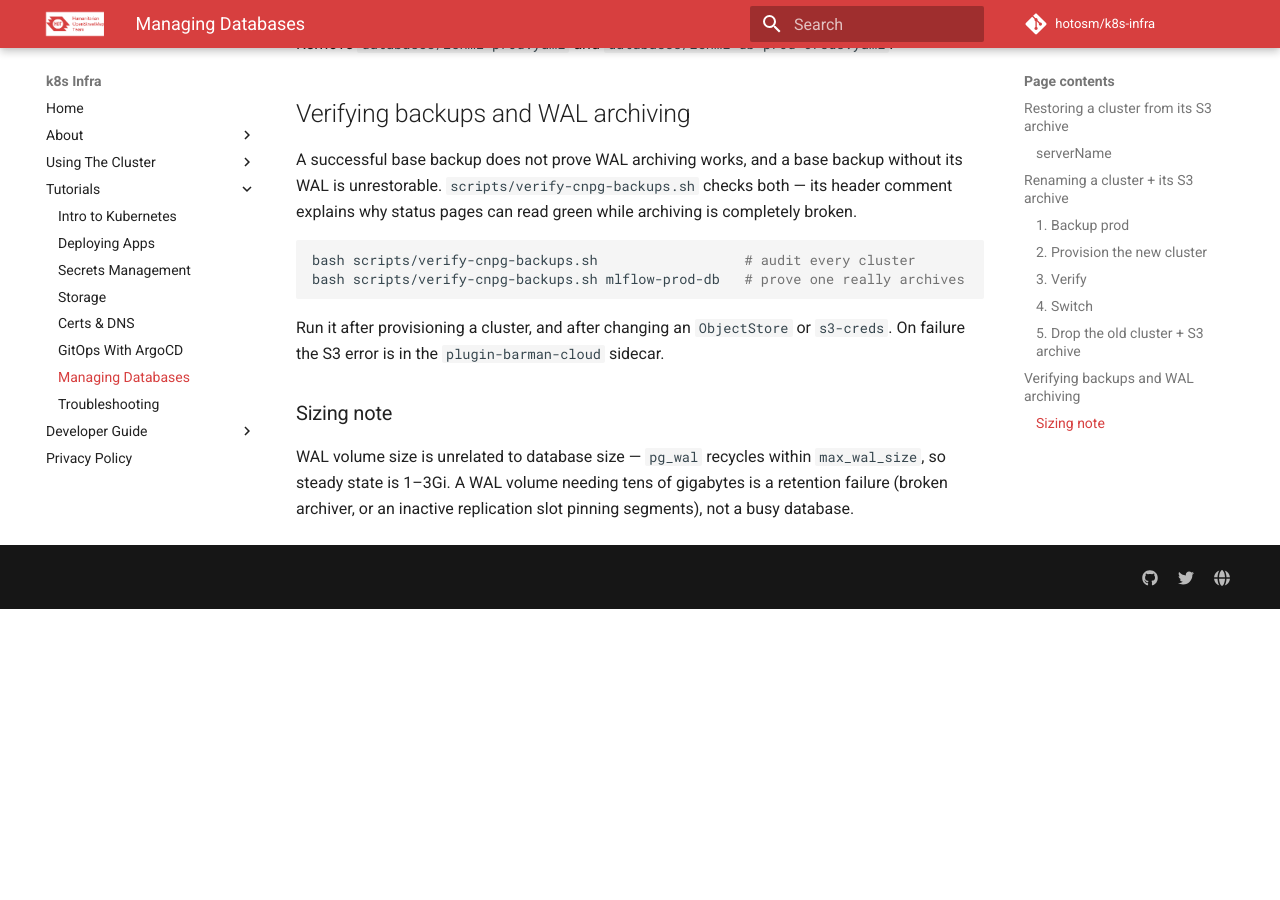
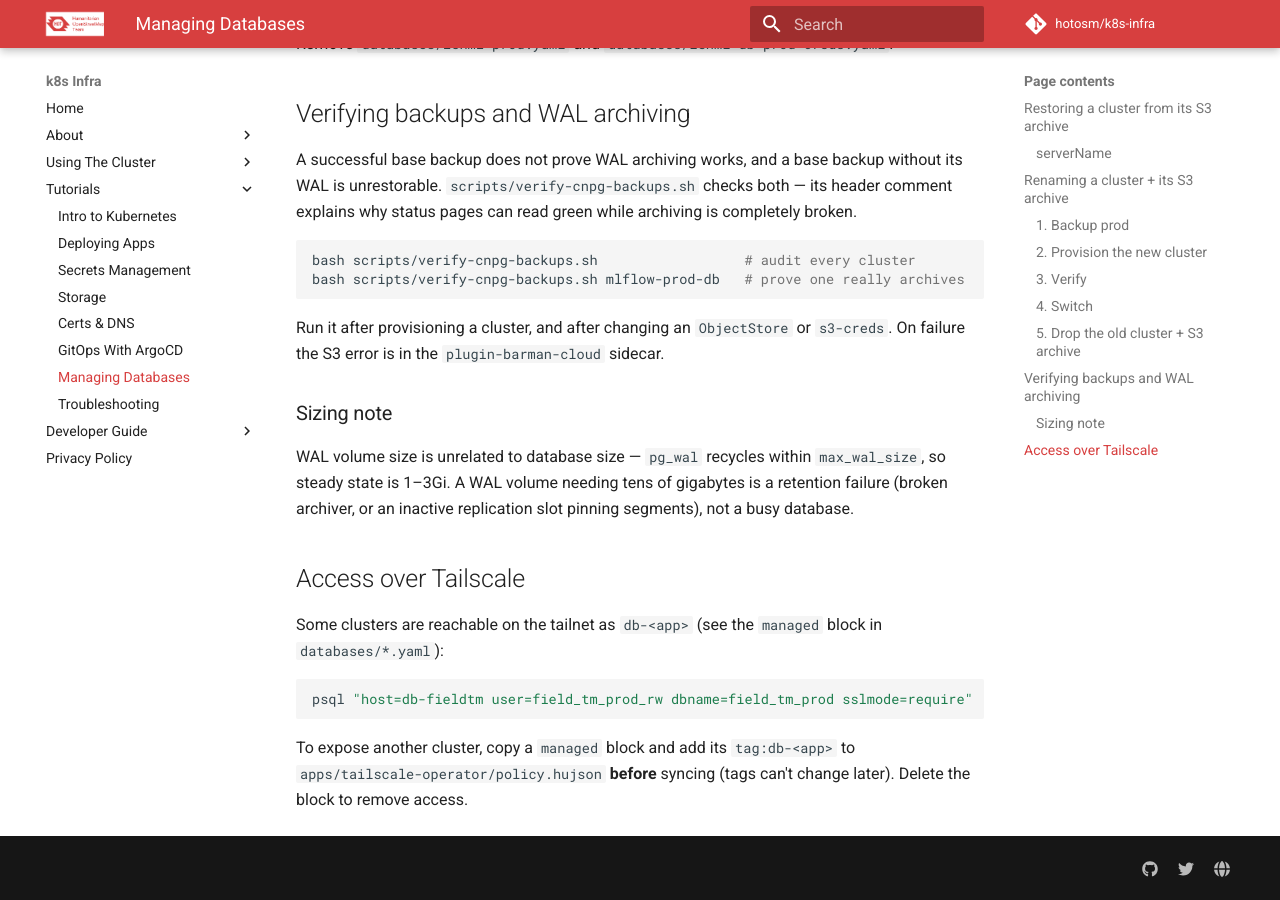
Before and after one commit to hotosm/k8s-infra, an MkDocs documentation site: the page built from docs/tutorial/postgres.md, in a window 1280 px wide and 900 px high, scrolled down 3811 px. Built offline with MkDocs 1.6.1 and Material for MkDocs 9.7.7, drawn with Linux system fonts in a browser that asks for light colours; comment, search, counter and statistics services are not loaded; before the commit the page ends 4420 px from its top, so only the background shows below that.

Commit message:
feat: expose a couple of databases directly in the tailnet, avoid port forward
Assisted by: Opus 5.5 LLM for docs

````diff
--- a/docs/tutorial/postgres.md
+++ b/docs/tutorial/postgres.md
@@ -211,3 +211,16 @@ WAL volume size is unrelated to database size — `pg_wal` recycles within
 `max_wal_size`, so steady state is 1–3Gi. A WAL volume needing tens of
 gigabytes is a retention failure (broken archiver, or an inactive replication
 slot pinning segments), not a busy database.
+
+## Access over Tailscale
+
+Some clusters are reachable on the tailnet as `db-<app>` (see the `managed`
+block in `databases/*.yaml`):
+
+```bash
+psql "host=db-fieldtm user=field_tm_prod_rw dbname=field_tm_prod sslmode=require"
+```
+
+To expose another cluster, copy a `managed` block and add its `tag:db-<app>`
+to `apps/tailscale-operator/policy.hujson` **before** syncing (tags can't
+change later). Delete the block to remove access.
````
Also changed, not shown: apps/tailscale-operator/README.md (+5 -0 lines), 6 other files.
